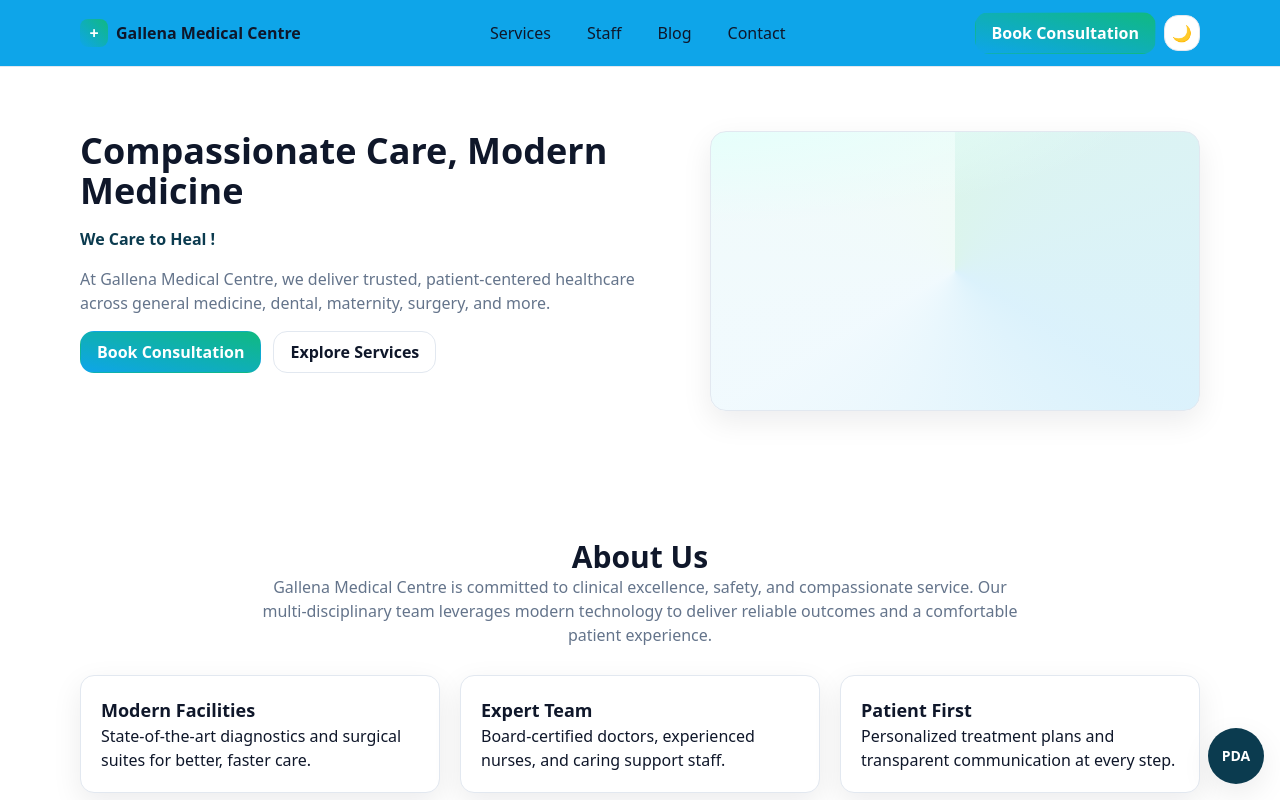
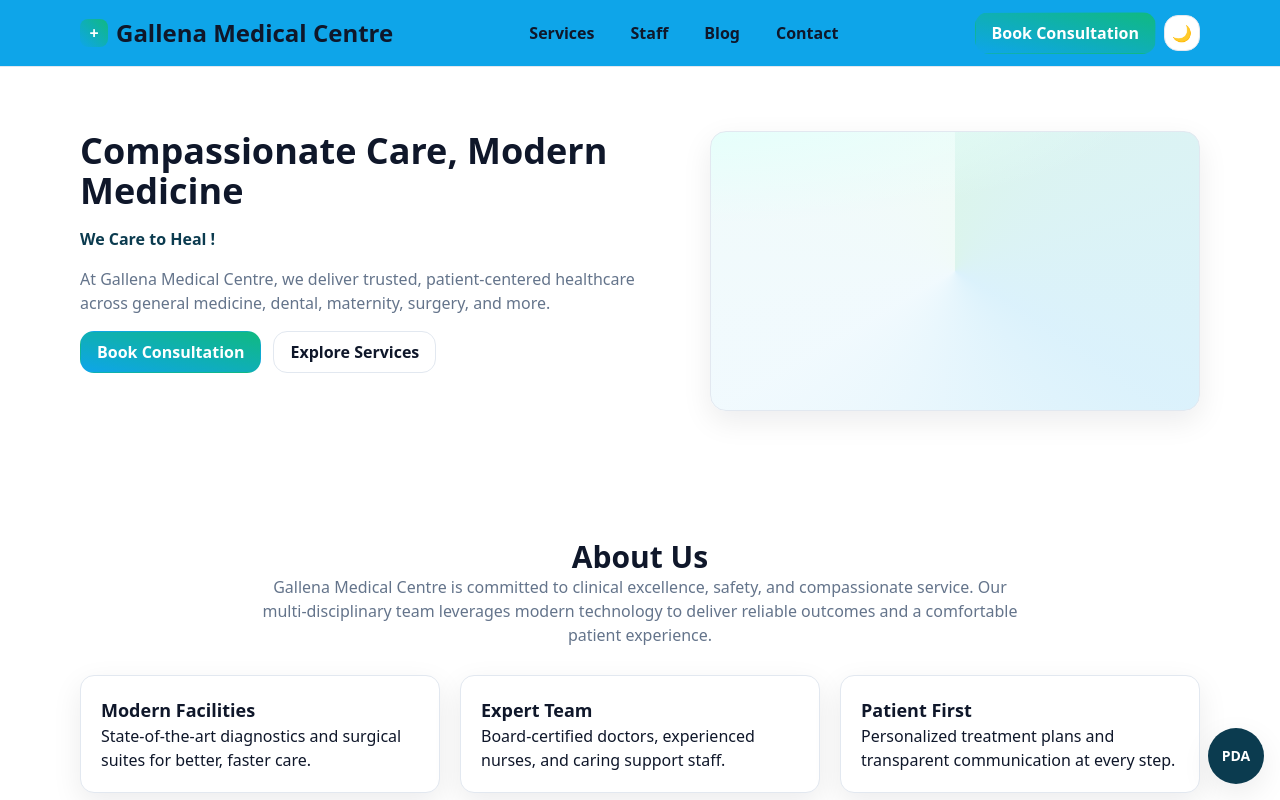
Before and after one commit to kaddujames501-ship-it/GallenaMedicalCentre, a React (Vite) app: page / in a window 1280 px wide. Shown: the top 800 px of the page. Built offline with nearby package versions, Linux system fonts and the light colour scheme.

Commit message:
Changed nav bar

```diff
--- a/src/components/Header.tsx
+++ b/src/components/Header.tsx
@@ -23,7 +23,9 @@ export default function Header() {
           <span className="grid place-items-center w-7 h-7 rounded-lg text-white font-bold bg-gradient-to-tr from-brand-blue to-brand-green">
             +
           </span>
-          <span className="whitespace-nowrap dark:text-slate-100">Gallena Medical Centre</span>
+          <span className="whitespace-nowrap dark:text-slate-100 text-xl md:text-2xl">
+            Gallena Medical Centre
+          </span>
         </Link>
         <nav className="relative" aria-label="Primary">
           <button
@@ -41,7 +43,7 @@ export default function Header() {
             <li>
               <NavLink
                 to="/services"
-                className="px-2 py-2 rounded-lg text-slate-900 dark:text-slate-100 hover:bg-slate-100 dark:hover:bg-slate-800"
+                className="px-2 py-2 rounded-lg text-slate-900 dark:text-slate-100 hover:bg-slate-100 dark:hover:bg-slate-800 font-bold"
               >
                 Services
               </NavLink>
@@ -49,7 +51,7 @@ export default function Header() {
             <li>
               <NavLink
                 to="/staff"
-                className="px-2 py-2 rounded-lg text-slate-900 dark:text-slate-100 hover:bg-slate-100 dark:hover:bg-slate-800"
+                className="px-2 py-2 rounded-lg text-slate-900 dark:text-slate-100 hover:bg-slate-100 dark:hover:bg-slate-800 font-bold"
               >
                 Staff
               </NavLink>
@@ -57,7 +59,7 @@ export default function Header() {
             <li>
               <NavLink
                 to="/blog"
-                className="px-2 py-2 rounded-lg text-slate-900 dark:text-slate-100 hover:bg-slate-100 dark:hover:bg-slate-800"
+                className="px-2 py-2 rounded-lg text-slate-900 dark:text-slate-100 hover:bg-slate-100 dark:hover:bg-slate-800 font-bold"
               >
                 Blog
               </NavLink>
@@ -65,7 +67,7 @@ export default function Header() {
             <li>
               <NavLink
                 to="/contact"
-                className="px-2 py-2 rounded-lg text-slate-900 dark:text-slate-100 hover:bg-slate-100 dark:hover:bg-slate-800"
+                className="px-2 py-2 rounded-lg text-slate-900 dark:text-slate-100 hover:bg-slate-100 dark:hover:bg-slate-800 font-bold"
               >
                 Contact
               </NavLink>
```
Also changed, not shown: 3 other files (tests, documents, lock files or other folders).
